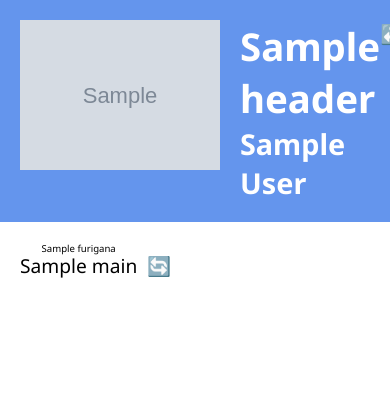
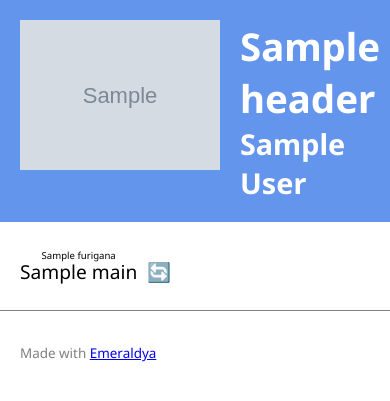
Before and after one commit to msilvestro/emeraldya, a Python web app: template emeraldya/templates/ririkon.html.jinja in a window 390 px wide; the page is wider, and only the part inside the window is pictured. Shown: the top 401 px of that part. Run offline with Jinja, Linux system fonts and the light colour scheme; the template is opened without the code that fills it: most values are stand-ins (such as "Sample title", 1, 10 or a date in 2020); grey boxes marked "Sample" are stand-in pictures.

Commit message:
Update ririkon template with various improvements
Support for Safari, better handling of ruby, support for mobile, etc.

```diff
--- a/emeraldya/templates/ririkon.html.jinja
+++ b/emeraldya/templates/ririkon.html.jinja
@@ -11,11 +11,18 @@
 {%- endmacro -%}
 {% macro create_tooltip_section(title, content, words=None, is_header=False) %}
     <div class="section">
-        <div class="section-header"><span>{{ title }}</span>{% if is_header %}
-            <span class="tooltip-close" onclick="hideTooltip()">x</span>{% endif %}</div>
+        <div class="section-header">
+            <span>{{ title }}</span>
+            {% if is_header %}<span class="tooltip-close" onclick="hideTooltip()">x</span>{% endif %}
+        </div>
         <div class="section-content">
-            {% if not words %}{{ content }}{% else %}<p>{% for word in words %}{{ write_ruby(word) }}{% endfor %}</p>
-                <div class="tooltip-paragraph">{{ content }}</div>{% endif %}</div>
+        {% if not words %}
+            {{ content }}
+        {% else %}
+            <p class="word">{% for word in words %}{{ write_ruby(word) }}{% endfor %}</p>
+            <div class="tooltip-paragraph">{{ content }}</div>
+        {% endif %}
+        </div>
     </div>
 {%- endmacro -%}
 
@@ -23,12 +30,14 @@
 <html>
 <head>
     <title>{{ header["title"] }} - {{ header["author"] }}</title>
-    <meta charset="utf-8"/>
+    <meta charset="utf-8">
+    <meta name="viewport" content="width=device-width, initial-scale=1">
     <meta
             name="description"
             content="Annotated translation of {{ header["title"] }} by {{ header["author"] }}."
-    />
-    <style>
+    >
+    <base target="_blank">
+    <style media="screen">
         @import url('https://fonts.googleapis.com/css2?family=Noto+Sans+JP:wght@100..900&family=Noto+Sans:ital,wght@0,100..900;1,100..900&display=swap');
 
         body {
@@ -76,26 +85,28 @@
         }
 
         .sentence {
-            padding-top: 0.5em;
-            margin-bottom: 0.5em;
             display: flex;
+            height: 2.5em;
         }
 
         .word, .translation {
             display: flex;
             border-bottom: 5px solid white;
-            height: 1.5em; /* otherwise kanjis might have different heights */
+            align-items: end;
         }
 
         .word:hover, .word.active {
+            margin-bottom: 0;
             border-bottom: 5px solid cornflowerblue;
         }
 
         .punctuation:hover {
+            margin-bottom: 0;
             border-bottom: 5px solid white;
         }
 
-        .punctuation.active:hover {
+        .punctuation.active {
+            margin-bottom: 0;
             border-bottom: 5px solid cornflowerblue;
         }
 
@@ -116,22 +127,20 @@
         }
 
         .note_group {
+            margin-bottom: 4px;
             border-bottom: 1px dashed black;
         }
 
         /* Customize ruby appearance to avoid spacing issues */
         ruby {
-            display: inline-block;
-            position: relative;
+            display: flex;
+            flex-direction: column-reverse;
+            text-align: center;
         }
 
         ruby rt {
-            display: inline-block;
-            position: absolute;
-            left: 0;
-            right: 0;
-            top: -1em;
             text-align: center;
+            margin-bottom: -0.4em;
         }
 
         #tooltip {
@@ -172,8 +181,19 @@
             line-height: 100%;
         }
 
-        #tooltip ruby {
-            margin-top: 0.5em;
+        #tooltip p.word {
+            border: 0;
+        }
+
+        #tooltip p.word:hover {
+            border: 0;
+        }
+
+        #fine-print {
+            padding: 20px;
+            border-top: 1px solid gray;
+            font-size: 0.7em;
+            color: gray;
         }
     </style>
     <script>
@@ -243,14 +263,13 @@
 <body>
 <div id="wrapper">
     <div id="header">
-        {% if header["music_video"] %}<a href="{{ header["music_video"] }}" target="_blank">{% endif %}
-            {% if header["cover_art"] %}<img id="cover" src="{{ header["cover_art"] }}"/>{% endif %}
-        {% if header["music_video"] %}</a>{% endif %}
+        <a href="{{ header["music_video"] }}">
+            <img id="cover" src="{{ header["cover_art"] }}"/>
+        </a>
         <div id="title">
             <h1>{{ header["title"] }}</h1>
             <h2>{{ header["author"] }}</h2>
         </div>
-        <div><a href=".">↩️</a></div>
     </div>
     <div id="tooltip" style="visibility: hidden"></div>
     <div id="body">
@@ -289,6 +308,9 @@
             {% endif %}
         {% endfor %}
     </div>
+    <div id="fine-print">
+        <p>Made with <a href="https://github.com/msilvestro/emeraldya">Emeraldya</a></p>
+    </div>
 </div>
 </body>
 </html>
```
